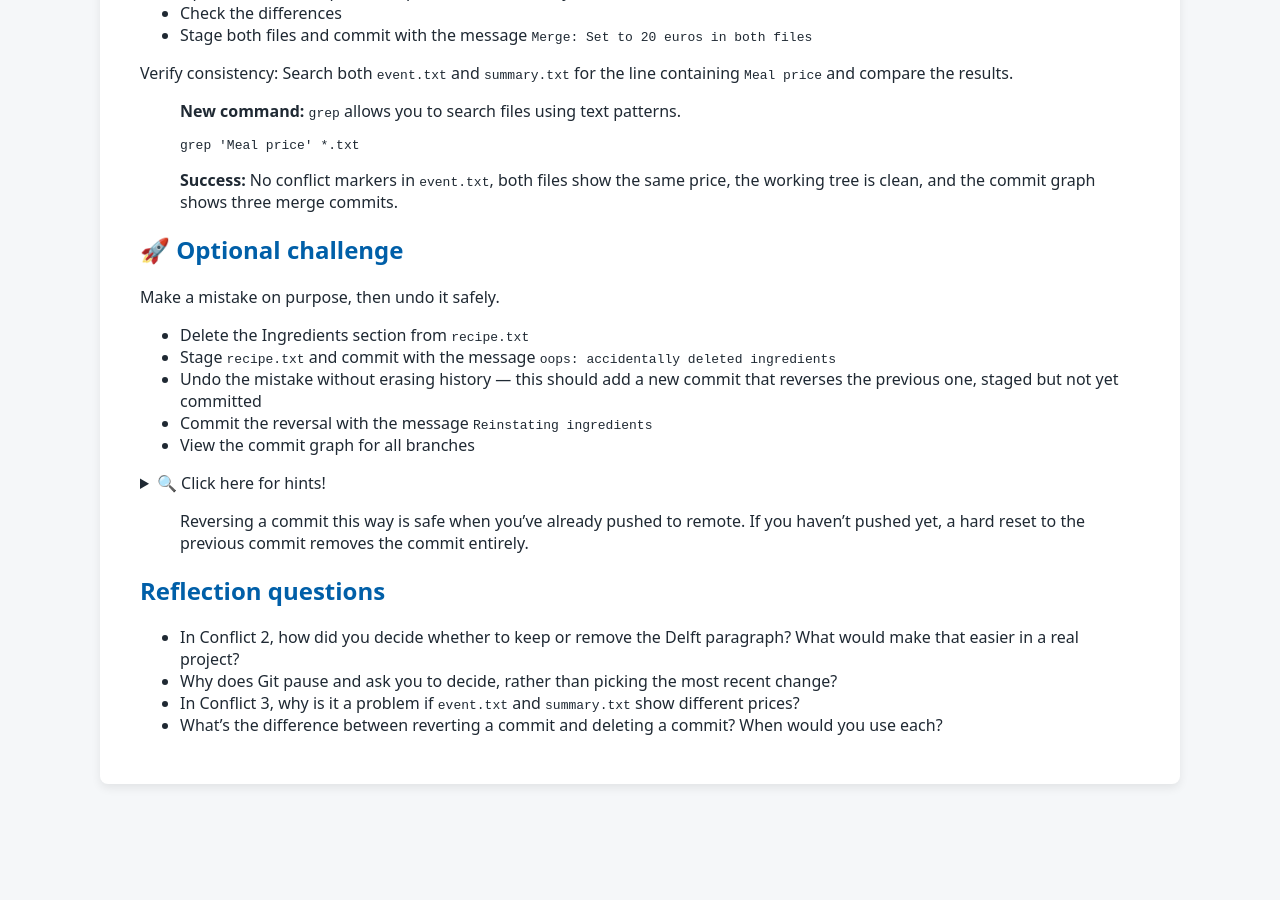
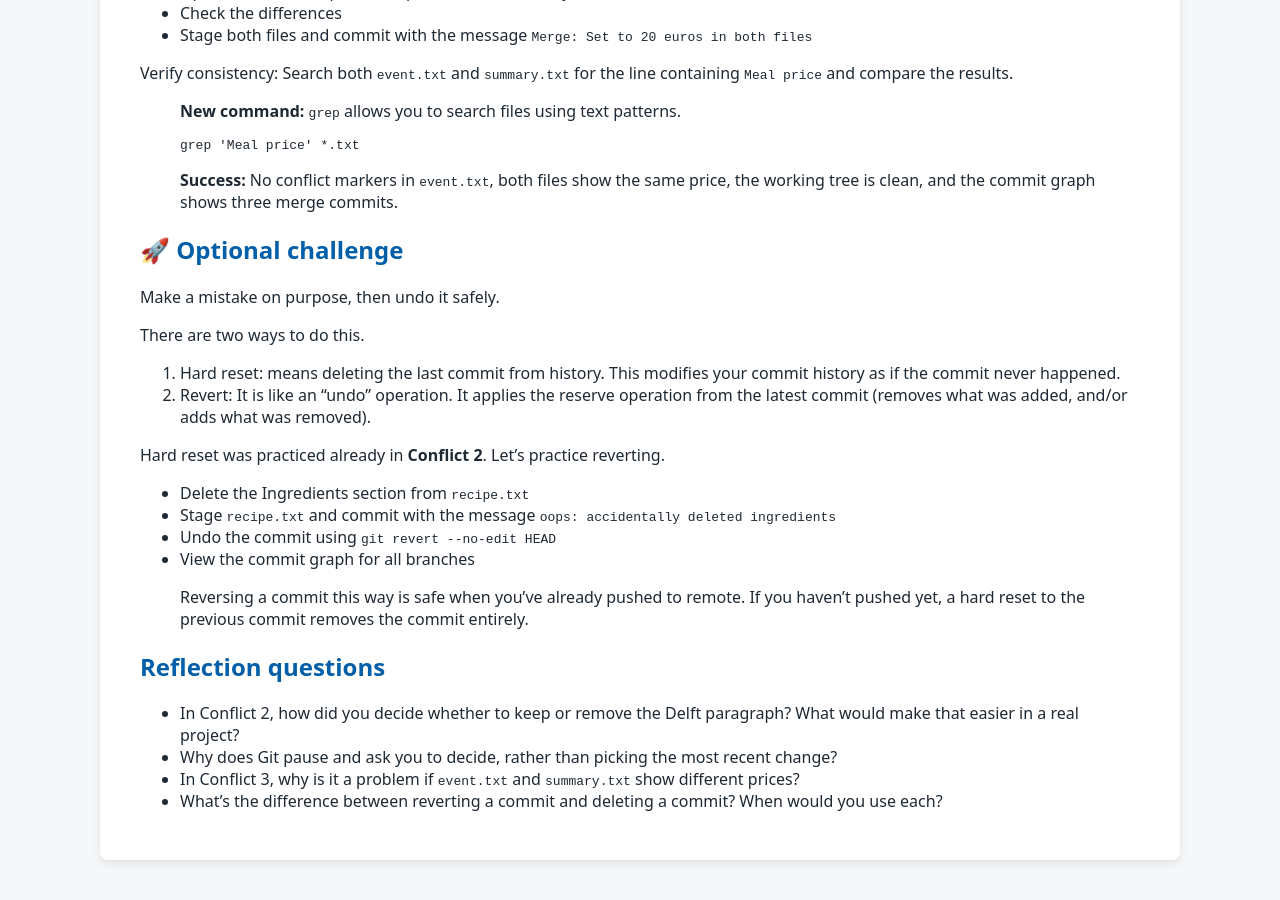
Before and after one commit to tu-delft-library/intermediate_version_control_with_git, a Jekyll site: the page built from material_for_participants/PRACTICAL_merge_conflicts.md, in a window 1280 px wide and 900 px high, scrolled down 5154 px. Built offline with Jekyll 4.4.1, drawn with Linux system fonts in a browser that asks for light colours; our own code applies the rules of GitHub Pages for plain Markdown files; before the commit the page ends 5978 px from its top, so only the background shows below that.

Commit message:
Clarifying optional challenge `git revert`

```diff
--- a/material_for_participants/PRACTICAL_merge_conflicts.md
+++ b/material_for_participants/PRACTICAL_merge_conflicts.md
@@ -360,17 +360,17 @@ grep 'Meal price' *.txt
 
 Make a mistake on purpose, then undo it safely.
 
+There are two ways to do this.
+1. Hard reset: means deleting the last commit from history. This modifies your commit history as if the commit never happened.
+2. Revert: It is like an "undo" operation. It applies the reserve operation from the latest commit (removes what was added, and/or adds what was removed).
+
+Hard reset was practiced already in **Conflict 2**. Let's practice reverting.
+
 - Delete the Ingredients section from `recipe.txt`
 - Stage `recipe.txt` and commit with the message `oops: accidentally deleted ingredients`
-- Undo the mistake without erasing history — this should add a new commit that reverses the previous one, staged but not yet committed
-- Commit the reversal with the message `Reinstating ingredients`
+- Undo the commit using `git revert --no-edit HEAD`
 - View the commit graph for all branches
 
-<details>
-<summary>🔍 Click here for hints! </summary>
-
-- To undo a commit use `git revert --no-commit HEAD`
-</details>
 
 > Reversing a commit this way is safe when you've already pushed to remote. If you haven't pushed yet, a hard reset to the previous commit removes the commit entirely.
 
```
